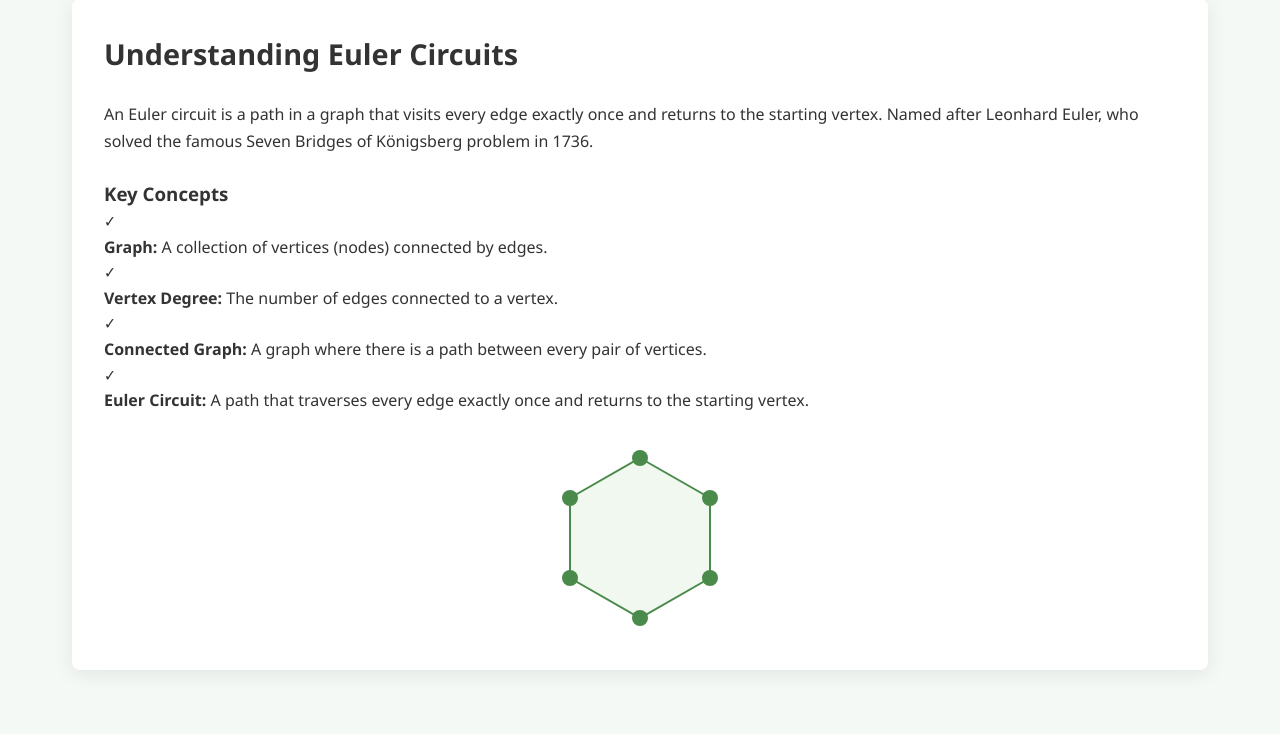
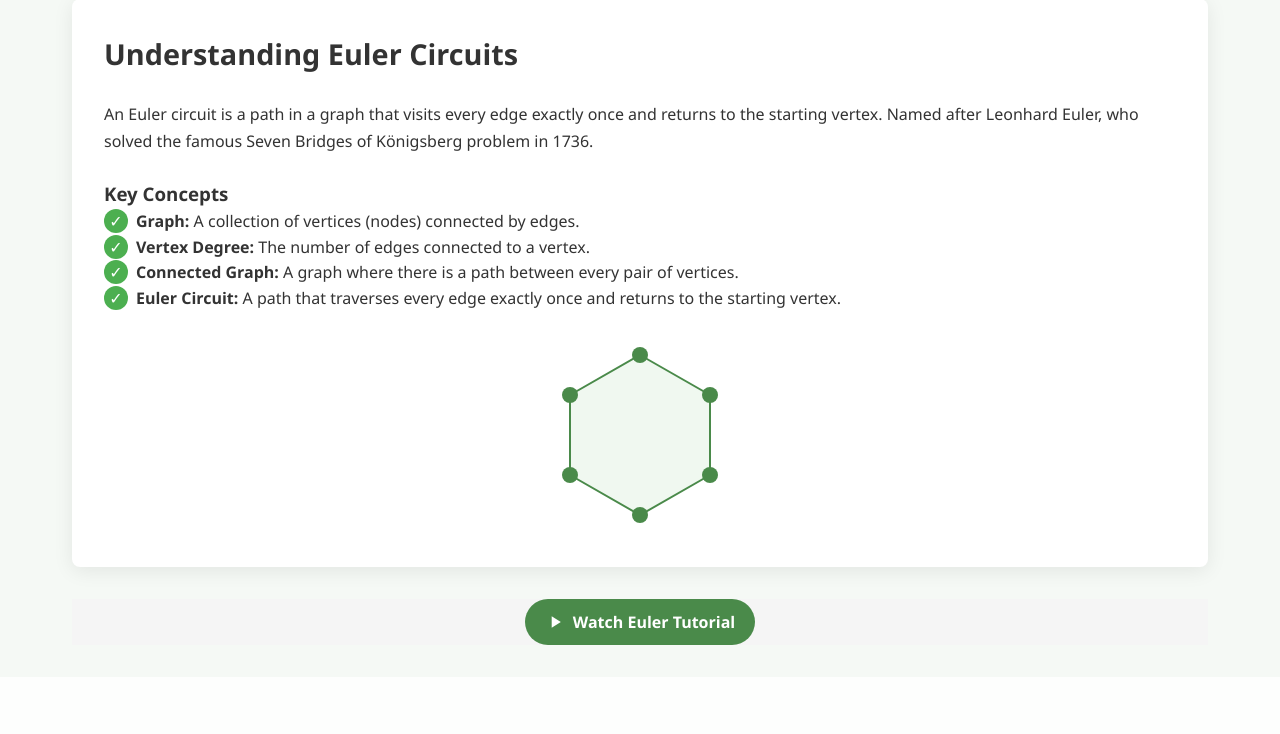
Before and after one commit to hiy17/Eulermation, a Flask app: template templates/tutorial2.html in a window 1280 px wide. Shown: the part 324-1058 px from the top of the page. After the commit the page ends 969 px from the top, so only its background shows below. Run offline with Flask 3, Linux system fonts and the light colour scheme; the template is opened without the code that fills it, so the values that code supplies are empty.

Commit message:
Update tutorial page

```diff
--- a/templates/tutorial2.html
+++ b/templates/tutorial2.html
@@ -291,6 +291,72 @@
                 grid-template-columns: 1fr;
             }
         }
+        .check-icon {
+        /* Base styling for the check icon container */
+        display: inline-flex; /* Use flexbox for easy centering */
+        align-items: center;
+        justify-content: center;
+        width: 24px; /* Adjust size as needed */
+        height: 24px;
+        border-radius: 50%; /* Make it a circle */
+        background-color: #4CAF50; /* Green background for the circle */
+        color: white; /* White color for the checkmark */
+        font-size: 16px; /* Adjust checkmark size as needed */
+        margin-right: 8px; /* Add some spacing to the right of the icon */
+        /* Use a modern font for the checkmark.  Segoe UI is good,
+            but you can also use a Font Awesome icon, or a Unicode character */
+        font-family: 'Segoe UI', sans-serif;
+        line-height: 0; /* Adjust line height to vertically center the checkmark */
+        }
+
+        .center-container {
+  display: flex;
+  justify-content: center;
+  align-items: center;
+  background-color: #f5f5f5; /* optional background */
+}
+
+.video-button {
+  display: flex;
+  align-items: center;
+  justify-content: center;
+  background-color: #4a8a4a;
+  color: white;
+  padding: 12px 20px;
+  border: none;
+  border-radius: 50px;
+  font-size: 16px;
+  font-weight: bold;
+  cursor: pointer;
+  text-decoration: none;
+  width: fit-content;
+}
+
+.video-button svg {
+  margin-right: 8px;
+  fill: white;
+}
+
+    .video-popup {
+      display: none;
+      position: fixed;
+      top: 0; left: 0;
+      width: 100%; height: 100%;
+      background: rgba(0, 0, 0, 0.8);
+      justify-content: center;
+      align-items: center;
+      z-index: 1000;
+    }
+
+    .video-popup iframe {
+      width: 80%;
+      height: 80%;
+      border: none;
+    }
+
+    .video-popup.active {
+      display: flex;
+    }
     </style>
 </head>
 <body>
@@ -331,30 +397,26 @@
                 <div class="concepts-container">
                     <div class="concepts-list">
                         <div class="concept-item">
-                            <span class="check-icon">✓</span>
                             <div>
-                                <strong>Graph:</strong> A collection of vertices (nodes) connected by edges.
+                                <span class="check-icon">✓</span><strong>Graph:</strong> A collection of vertices (nodes) connected by edges.
                             </div>
                         </div>
 
                         <div class="concept-item">
-                            <span class="check-icon">✓</span>
                             <div>
-                                <strong>Vertex Degree:</strong> The number of edges connected to a vertex.
+                                <span class="check-icon">✓</span><strong>Vertex Degree:</strong> The number of edges connected to a vertex.
                             </div>
                         </div>
 
                         <div class="concept-item">
-                            <span class="check-icon">✓</span>
                             <div>
-                                <strong>Connected Graph:</strong> A graph where there is a path between every pair of vertices.
+                                <span class="check-icon">✓</span><strong>Connected Graph:</strong> A graph where there is a path between every pair of vertices.
                             </div>
                         </div>
 
                         <div class="concept-item">
-                            <span class="check-icon">✓</span>
                             <div>
-                                <strong>Euler Circuit:</strong> A path that traverses every edge exactly once and returns to the starting vertex.
+                                <span class="check-icon">✓</span><strong>Euler Circuit:</strong> A path that traverses every edge exactly once and returns to the starting vertex.
                             </div>
                         </div>
                     </div>
@@ -374,6 +436,20 @@
                 </div>
             </div>
         </section>
+         <!-- Button -->
+         <div class="center-container">
+            <button class="video-button" onclick="openVideo()">
+              <svg width="20" height="20" viewBox="0 0 24 24">
+                <path d="M8 5v14l11-7z"/>
+              </svg>
+              Watch Euler Tutorial
+            </button>
+          </div>
+
+        <!-- Popup Video -->
+        <div class="video-popup" id="videoPopup" onclick="closeVideo()">
+            <iframe id="tutorialVideo" src="" allow="autoplay; encrypted-media" allowfullscreen></iframe>
+        </div>
 
         <section class="tab-content" id="identifying">
             <div class="tutorial-card">
@@ -500,6 +576,19 @@
             header.classList.remove('scrolled');
         }
     });
+    function openVideo() {
+    const videoPopup = document.getElementById('videoPopup');
+    const videoFrame = document.getElementById('tutorialVideo');
+    videoFrame.src = "https://www.youtube.com/embed/o0cDpp6a7EY?autoplay=1"; // Replace with your video
+    videoPopup.classList.add('active');
+  }
+
+  function closeVideo() {
+    const videoPopup = document.getElementById('videoPopup');
+    const videoFrame = document.getElementById('tutorialVideo');
+    videoFrame.src = ""; // Stop the video
+    videoPopup.classList.remove('active');
+  }
     </script>
 </body>
 </html>
```
